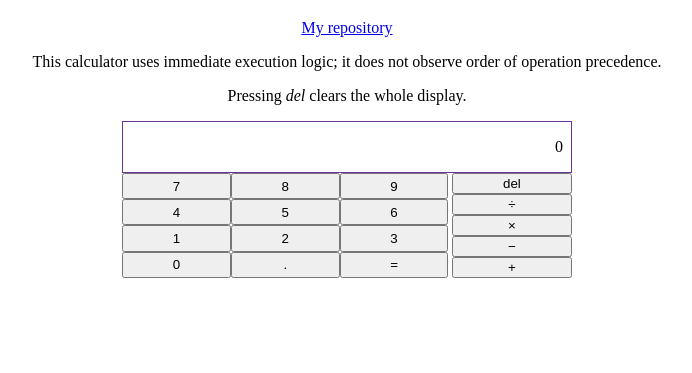
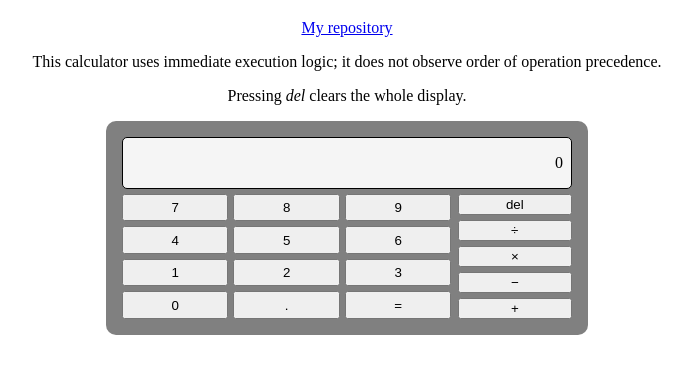
Before and after one commit to aissshah/js-calculator, a plain HTML site: page index.html in a window 1280 px wide. Shown: the part 61-434 px from the top of the page, without its empty margins (293-985 px from the left). Drawn offline with Linux system fonts and the light colour scheme.

Commit message:
Create calculator appearance

```diff
--- a/clothes.css
+++ b/clothes.css
@@ -2,6 +2,11 @@ body {
     margin: auto;
     width: 70%;
     text-align: center;
+}
+
+main {
+    background-color: grey;
+    border-radius: 10px;
 }
 
 @media only screen and (min-width: 500px) {
@@ -13,6 +18,8 @@ body {
 
 #calc {
     display: grid;
+    gap: 5px;
+    padding: 1rem;
     grid-template-areas:
         "a a a a"
         "b b b c"
@@ -23,7 +30,9 @@ body {
 
 .calc-output {
     grid-area: a;
-    border: 1px solid rebeccapurple;
+    border: 1px solid black;
+    background-color: whitesmoke;
+    border-radius: 5px;;
     text-align: right;
     padding-right: 0.5rem;
 }
@@ -32,10 +41,13 @@ body {
     grid-area: b;
     display: grid;
     grid-template-columns: repeat(3, 33%);
+    gap: 5px;
 }
 
 .calc-operators {
     grid-area: c;
     display: grid;
     grid-template-columns: 100%;
+    gap: 5px;
+    padding-left: 0.5rem;
 }
```
